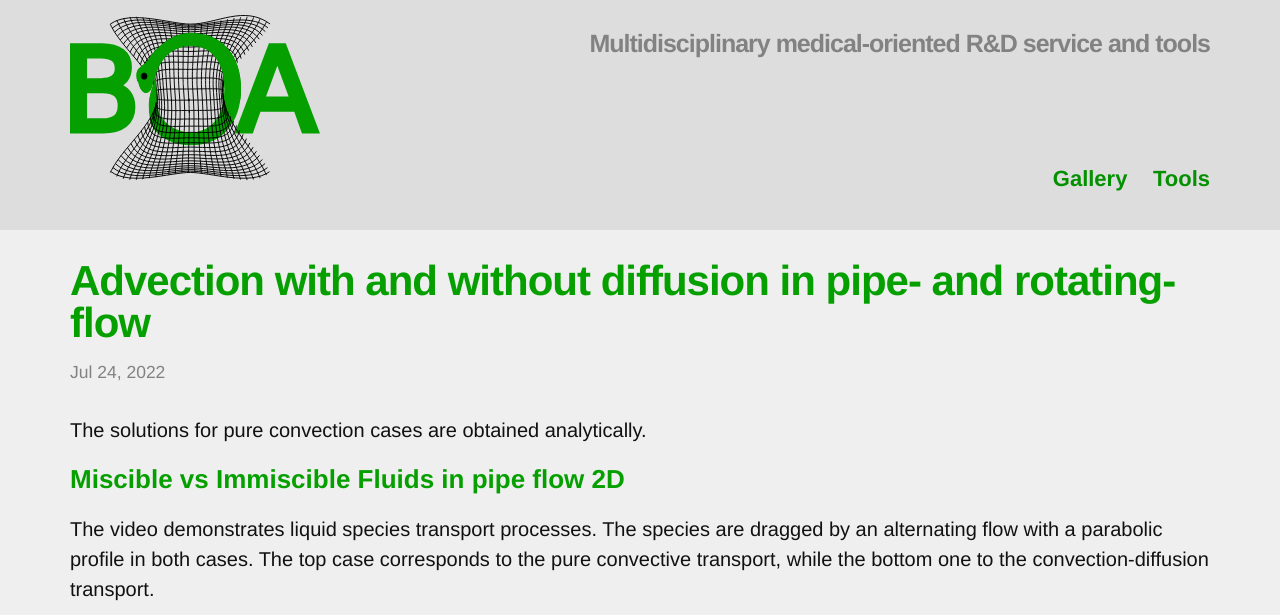
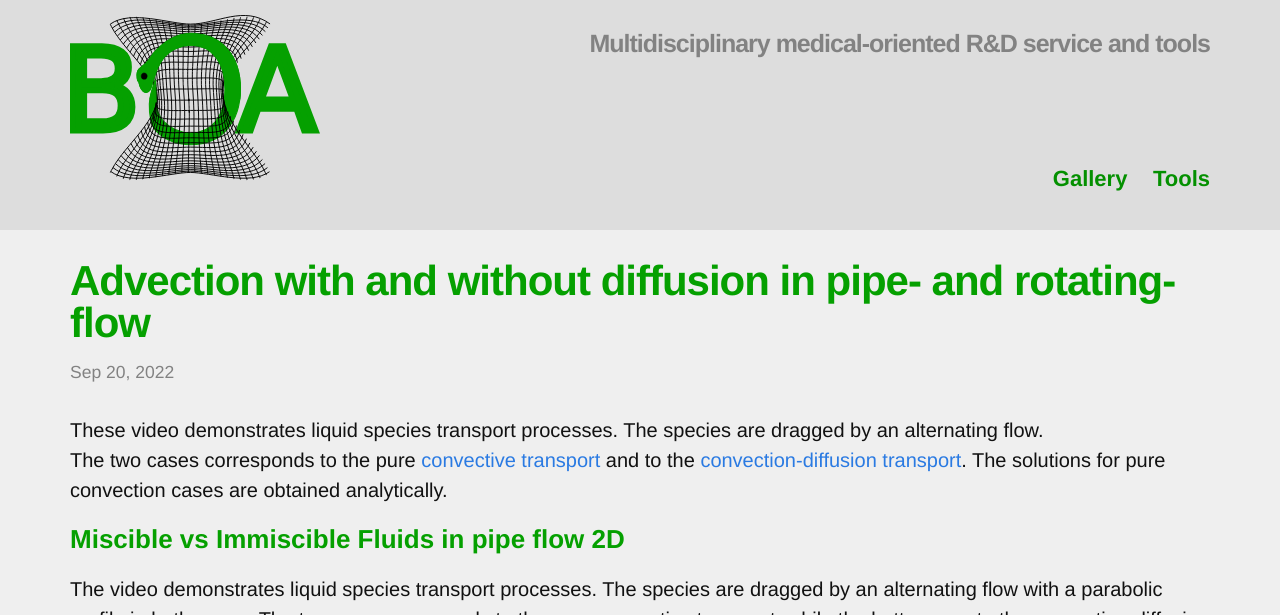
Before and after one commit to boa-cp/boa-cp.github.io, a Jekyll site: the page built from _gallery/2022.06.28.AdvectionWithAndWithoutDiffusionInPipeAndRotatingflow.md, in a window 1280 px wide and 900 px high, cut to the strip 0-615 px from the top of the window. Built offline with Jekyll 4.4.1, drawn with Linux system fonts in a browser that asks for light colours.

Commit message:
small fixes

```diff
--- a/_gallery/2022.06.28.AdvectionWithAndWithoutDiffusionInPipeAndRotatingflow.md
+++ b/_gallery/2022.06.28.AdvectionWithAndWithoutDiffusionInPipeAndRotatingflow.md
@@ -1,12 +1,15 @@
 ---
 layout: post
 title:  "Advection with and without diffusion in pipe- and rotating- flow"
-date:   2022-07-24
+date:   2022-09-20
 picture: /pics/advectionDiff.png
 short: These video demonstrates liquid species transport processes. The species are dragged by an alternating flow.  The two cases corresponds to the pure convective transport and to the convection-diffusion transport.
 categories: video
 ---
 
+These video demonstrates liquid species transport processes.
+The species are dragged by an alternating flow.
+The two cases corresponds to the pure [convective transport](https://en.wikipedia.org/wiki/Convection) and to the [convection-diffusion transport](https://en.wikipedia.org/wiki/Convection%E2%80%93diffusion_equation).
 The solutions for pure convection cases are obtained analytically.
 
 ### Miscible vs Immiscible Fluids in pipe flow 2D
```
Also changed, not shown: _gallery/2022.07.04.DendriticGrowth4vs6foldSymetry.md (+1 -2 lines).
